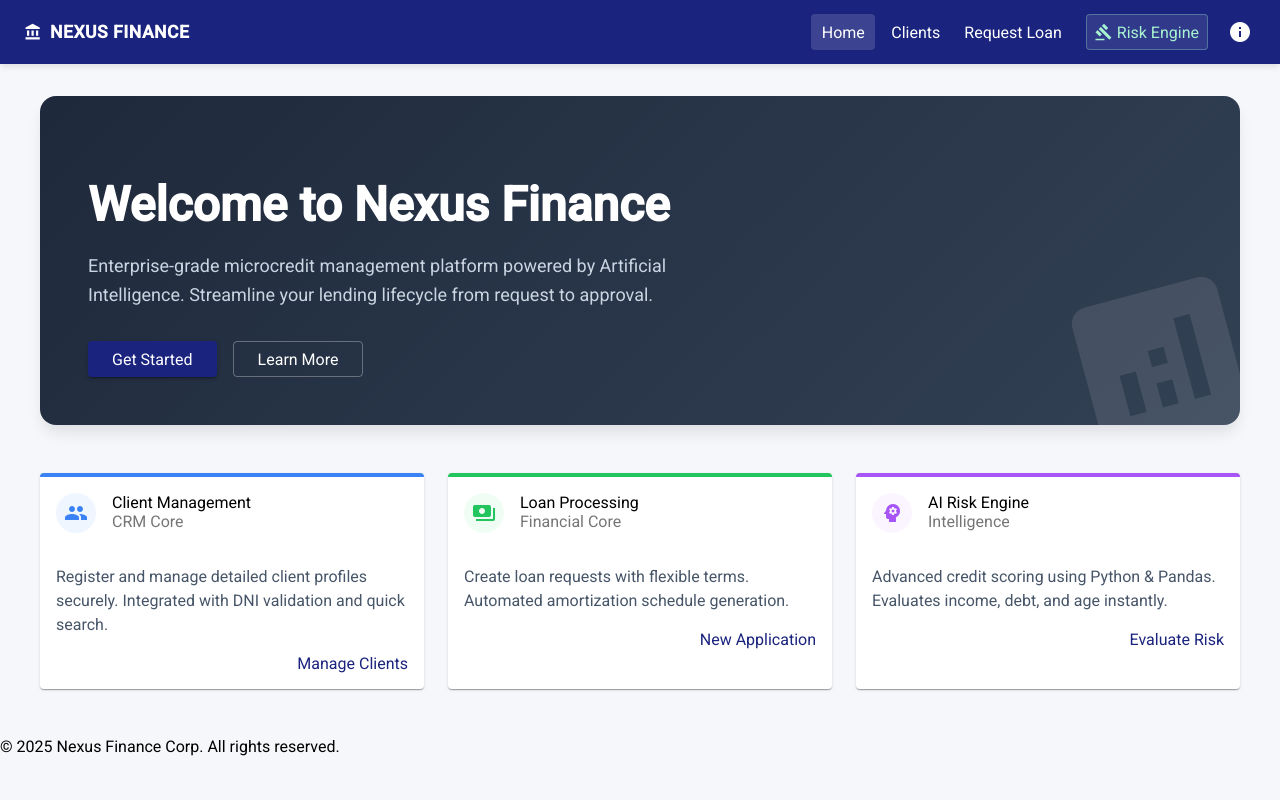
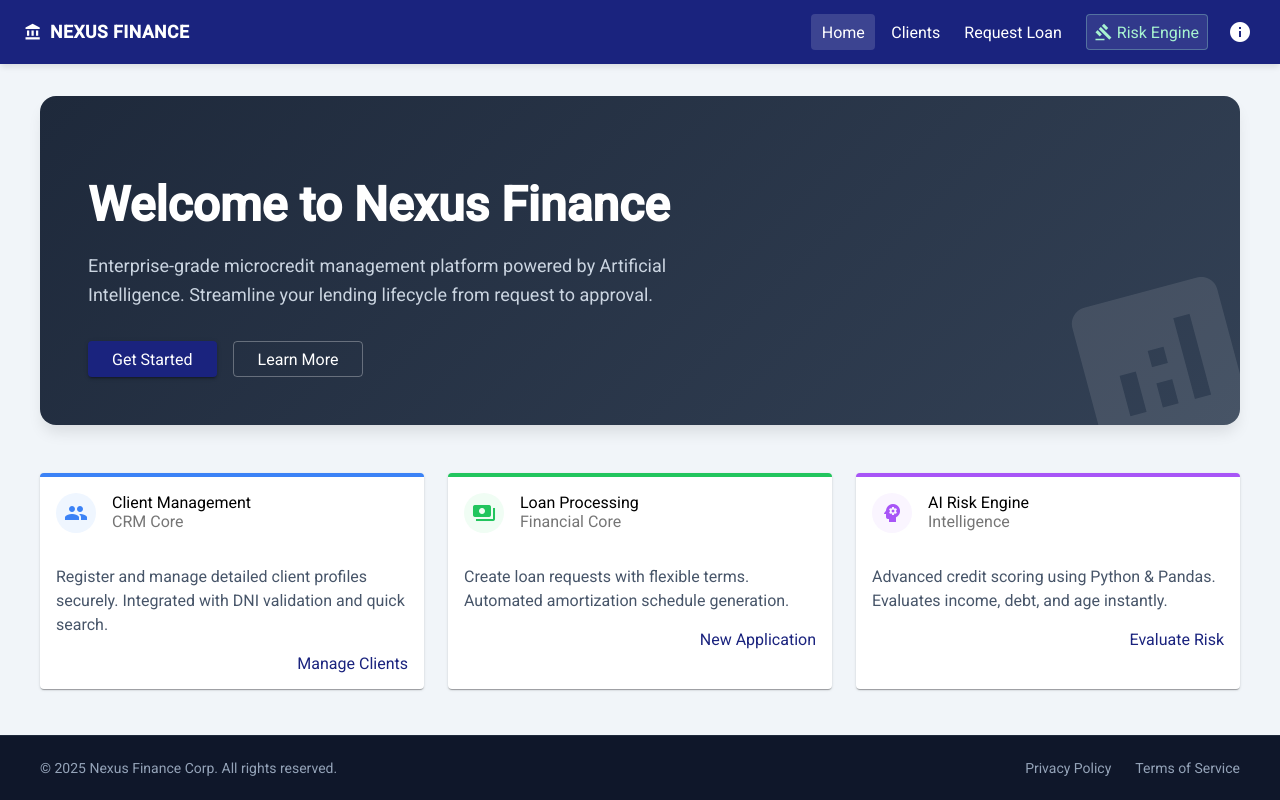
Before and after one commit to nexus-fintech/nexus-frontend-web, an Angular app: page /home in a window 1280 px wide. Built offline with nearby package versions, Linux system fonts and the light colour scheme.

Commit message:
feat: add footer

```diff
--- a/src/app/app.component.html
+++ b/src/app/app.component.html
@@ -1,13 +1,19 @@
-<div class="flex flex-col min-h-screen bg-slate-100">
+<div class="app-layout">
 
   <app-navbar></app-navbar>
 
-  <main class="flex-1">
+  <main class="main-content">
     <router-outlet></router-outlet>
   </main>
 
-  <footer class="bg-slate-800 text-white text-center p-4 text-sm">
-    <p>&copy; 2025 Nexus Finance Corp. All rights reserved.</p>
+  <footer class="app-footer">
+    <div class="footer-content">
+      <p>&copy; 2025 Nexus Finance Corp. All rights reserved.</p>
+      <div class="legal-links">
+        <span>Privacy Policy</span>
+        <span>Terms of Service</span>
+      </div>
+    </div>
   </footer>
 
 </div>
--- a/src/app/app.component.scss
+++ b/src/app/app.component.scss
@@ -0,0 +1,54 @@
+.app-layout {
+  display: flex;
+  flex-direction: column;
+  min-height: 100vh;
+  background-color: #f1f5f9;
+}
+
+.main-content {
+  flex: 1;
+  position: relative;
+  z-index: 1;
+}
+
+.app-footer {
+  background-color: #0f172a;
+  color: #94a3b8;
+  padding: 24px 0;
+  border-top: 1px solid #1e293b;
+  font-size: 0.875rem;
+  margin-top: auto;
+}
+
+.footer-content {
+  max-width: 1200px;
+  margin: 0 auto;
+  padding: 0 24px;
+  display: flex;
+  flex-direction: column;
+  align-items: center;
+  gap: 16px;
+
+  @media (min-width: 768px) {
+    flex-direction: row;
+    justify-content: space-between;
+  }
+
+  p {
+    margin: 0;
+  }
+}
+
+.legal-links {
+  display: flex;
+  gap: 24px;
+
+  span {
+    cursor: pointer;
+    transition: color 0.2s;
+
+    &:hover {
+      color: white;
+    }
+  }
+}
```
